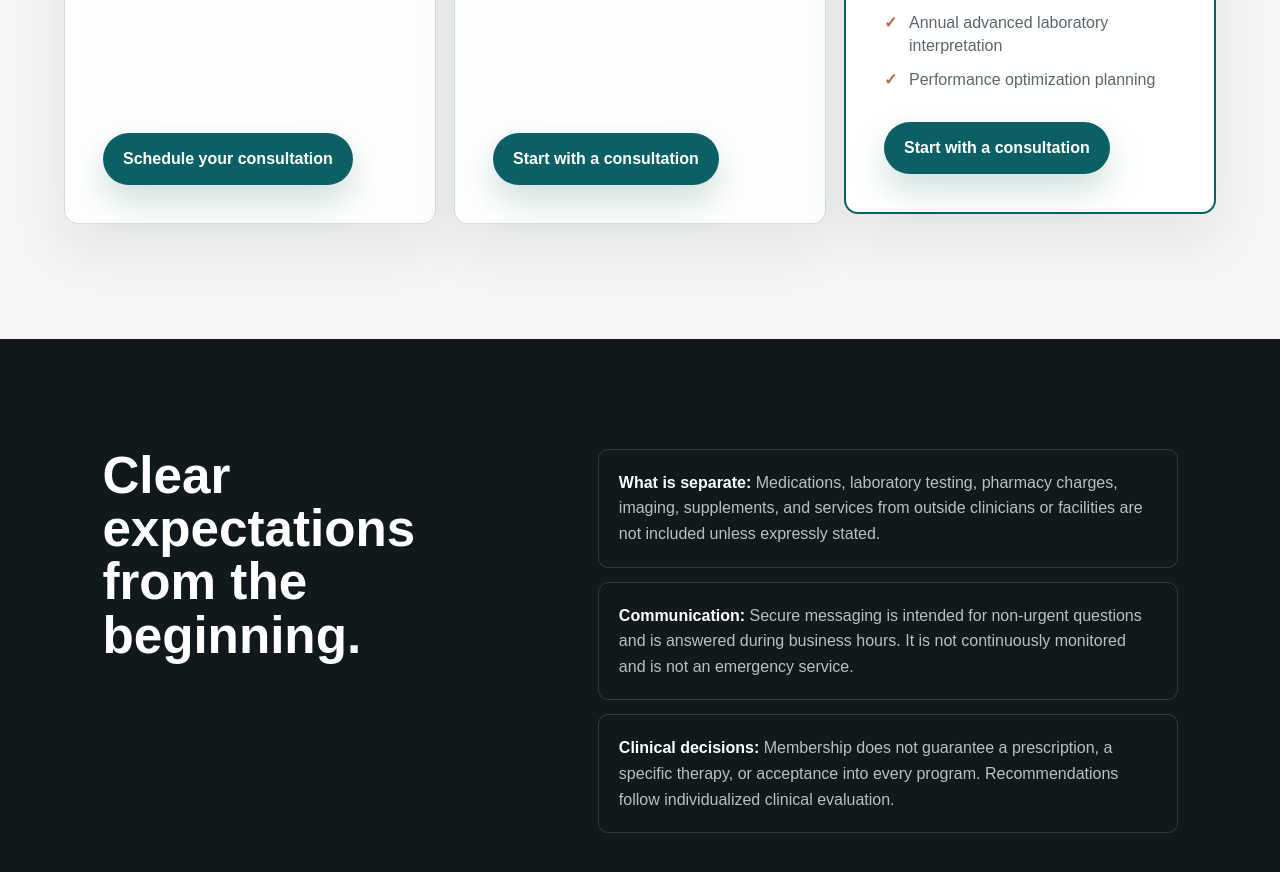
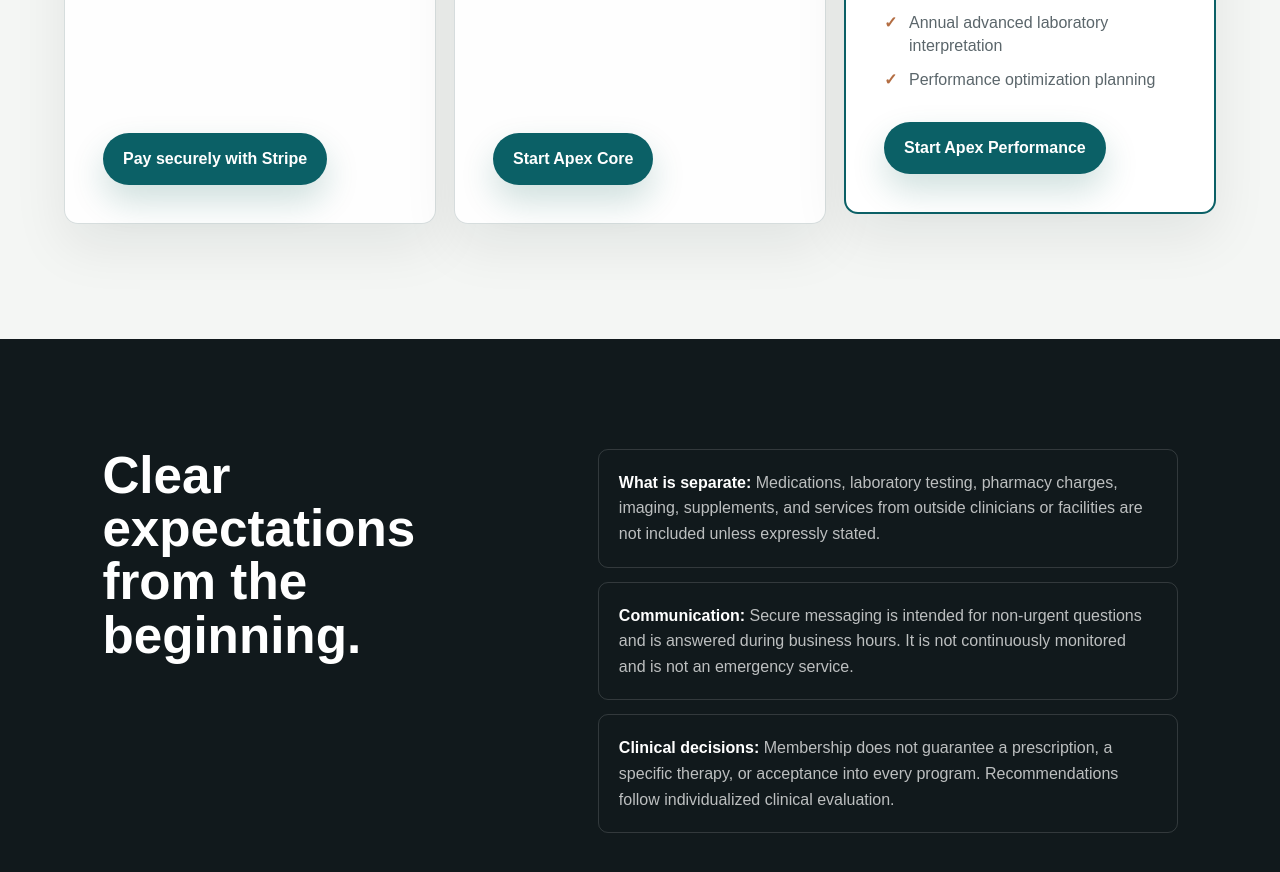
Before and after one commit to Nurseguy1/Apex-Vitality, a Next.js app: page /memberships in a window 1280 px wide. Shown: the part 1460-2332 px from the top of the page. Built offline with nearby package versions, Linux system fonts and the light colour scheme; no server answers.

Commit message:
Connect membership cards to Stripe checkouts

```diff
--- a/app/memberships/page.tsx
+++ b/app/memberships/page.tsx
@@ -14,6 +14,8 @@
     cadence: "one-time",
     intro: "A focused first step for understanding your goals, health history, and appropriate care options.",
     features: ["Unhurried clinical evaluation", "Health, medication, and risk review", "Relevant laboratory planning", "Personalized recommendations and next steps"],
+    checkoutUrl: "https://buy.stripe.com/eVq9AU1BJ7i00Cr9JOfnO00",
+    checkoutLabel: "Pay securely with Stripe",
   },
   {
     name: "Apex Core Membership",
@@ -21,6 +23,8 @@
     cadence: "per month",
     intro: "Designed for patients who value consistent access and ongoing medical management.",
     features: ["Personalized treatment planning", "Clinically appropriate follow-up visits", "Secure non-urgent messaging during business hours", "Care-plan coordination and treatment management", "Annual wellness planning", "Preferred pricing on selected laboratory services when available"],
+    checkoutUrl: "https://buy.stripe.com/5kQcN6cgn1XG0Crg8cfnO01",
+    checkoutLabel: "Start Apex Core",
   },
   {
     name: "Apex Performance Membership",
@@ -28,6 +32,8 @@
     cadence: "per month",
     intro: "For patients seeking elevated access and a deeper focus on performance, prevention, and long-term progress.",
     features: ["Everything in Apex Core", "Priority scheduling, subject to availability", "Extended appointments", "Quarterly comprehensive reviews", "Lifestyle and nutrition guidance", "Annual advanced laboratory interpretation", "Performance optimization planning"],
+    checkoutUrl: "https://buy.stripe.com/cNieVe3JRfOwbh5bRWfnO02",
+    checkoutLabel: "Start Apex Performance",
   },
 ];
 
@@ -48,7 +54,7 @@
             <p className="membership-price"><strong>{option.price}</strong><span>{option.cadence}</span></p>
             <p>{option.intro}</p>
             <ul>{option.features.map((feature) => <li key={feature}>{feature}</li>)}</ul>
-            <Link className="primary-button" href="/schedule">{index === 0 ? "Schedule your consultation" : "Start with a consultation"}</Link>
+            <a className="primary-button" href={option.checkoutUrl} rel="noreferrer" target="_blank">{option.checkoutLabel}</a>
           </article>
         ))}
       </section>
```
Also changed, not shown: 1 other file (tests, documents, lock files or other folders).
